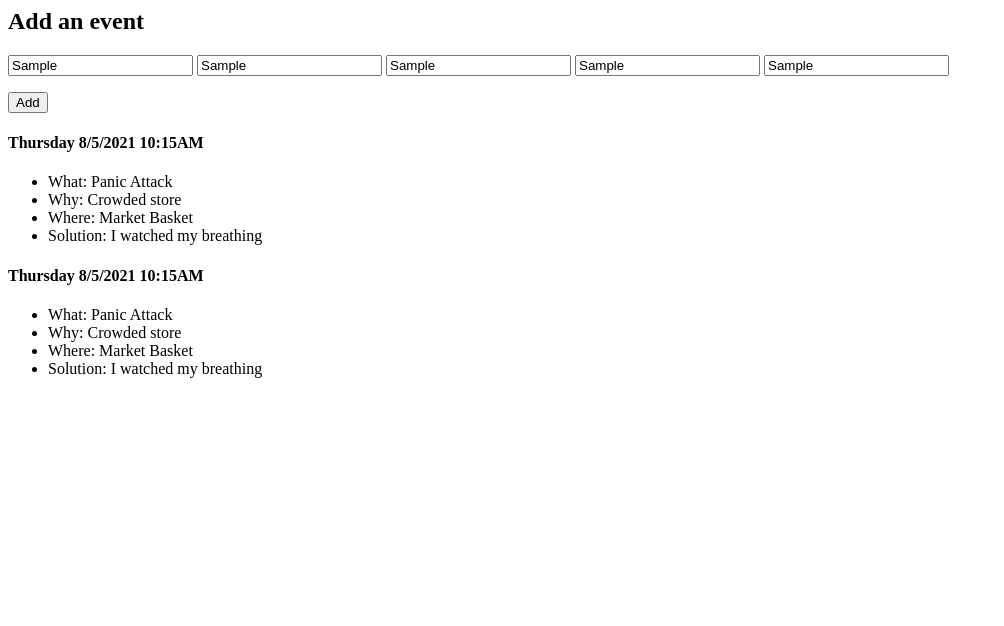
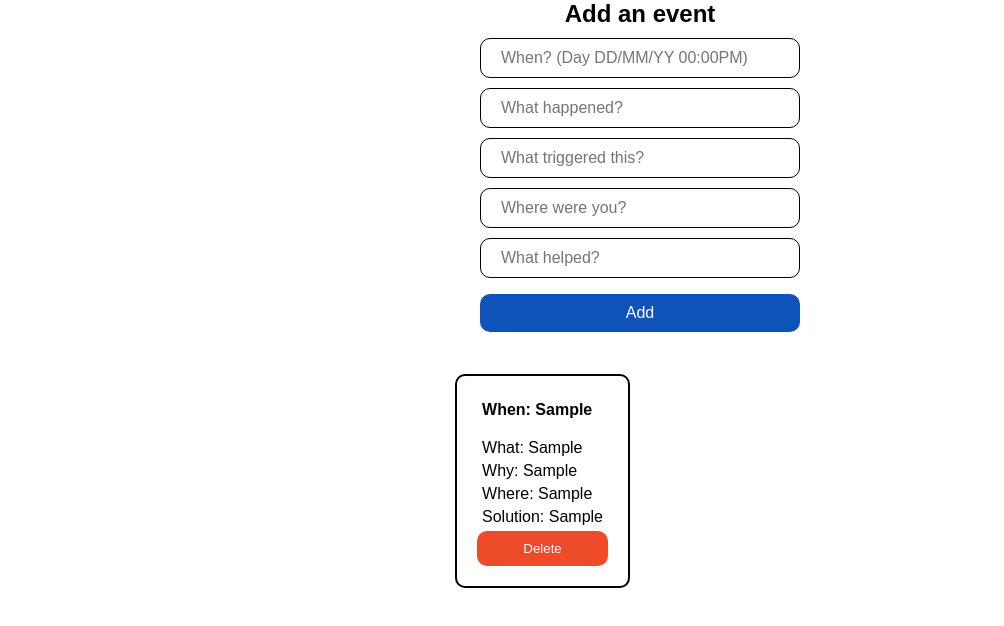
Before and after one commit to tpanzini/My_Mental_Health_Journal, a plain HTML site: page index.html in a window 1280 px wide. Both pictures are taken after typing "Sample", "Sample", "Sample", "Sample", "Sample" into the empty fields and a click on the button "Add". Shown: the whole page, without its empty margins (0-1004 px from the left). Drawn offline with Linux system fonts and the light colour scheme.

Commit message:
update CSS and Javascript

```diff
--- a/index.html
+++ b/index.html
@@ -1,3 +1,12 @@
+<!DOCTYPE html>
+<html lang="en">
+  <head>
+    <meta charset="UTF-8" />
+    <meta http-equiv="X-UA-Compatible" content="IE=edge" />
+    <meta name="viewport" content="width=device-width, initial-scale=1.0" />
+    <link rel="stylesheet" href="styles.css" />
+    <title>Document</title>
+  </head>
   <body>
     <div class="add-event-container">
       <h2>Add an event</h2>
@@ -35,7 +44,7 @@
       <button class="btn" type="submit">Add</button>
     </div>
     <div class="event-container">
-    <div class="event">
+      <!-- <div class="event">
         <h4 class="event-time">Thursday 8/5/2021 10:15AM</h4>
         <ul class="event-list">
           <li class="event-list-item">What: Panic Attack</li>
@@ -52,6 +61,9 @@
           <li class="event-list-item">Where: Market Basket</li>
           <li class="event-list-item">Solution: I watched my breathing</li>
         </ul>
-    </div>
+        <button class="delete-btn">Delete</button>
+      </div> -->
     </div>
   </body>
+  <script src="index.js"></script>
+</html>
--- a/index.js
+++ b/index.js
@@ -47,6 +47,11 @@ function handleEvents(e) {
   });
 
   eventContainer.appendChild(newEvent);
+  const deleteButton = document.createElement("button");
+  deleteButton.innerHTML = "Delete";
+  deleteButton.classList.add("delete-btn");
+  newEvent.appendChild(deleteButton);
+
   inputForm.reset();
 }
 
--- a/styles.css
+++ b/styles.css
@@ -32,9 +32,24 @@ body {
 }
 
 .btn {
+  background-color: #0f52ba;
+  border: none;
+  border-radius: 10px;
+  color: white;
+  font-size: 1rem;
   margin-top: 1rem;
-  padding: 5px 20px;
+  padding: 10px 20px;
+  width: 20rem;
 }
+
+.delete-btn {
+  background-color: #ee4b2b;
+  border: none;
+  border-radius: 10px;
+  color: white;
+  padding: 10px 20px;
+}
+
 .event-container {
   margin-top: 2rem;
   display: grid;
@@ -46,6 +61,8 @@ body {
   border-radius: 10px;
   margin: 10px;
   padding: 20px;
+  display: flex;
+  flex-direction: column;
 }
 
 .event-list {
```
Lines whose indentation alone changed are shown as unchanged.
